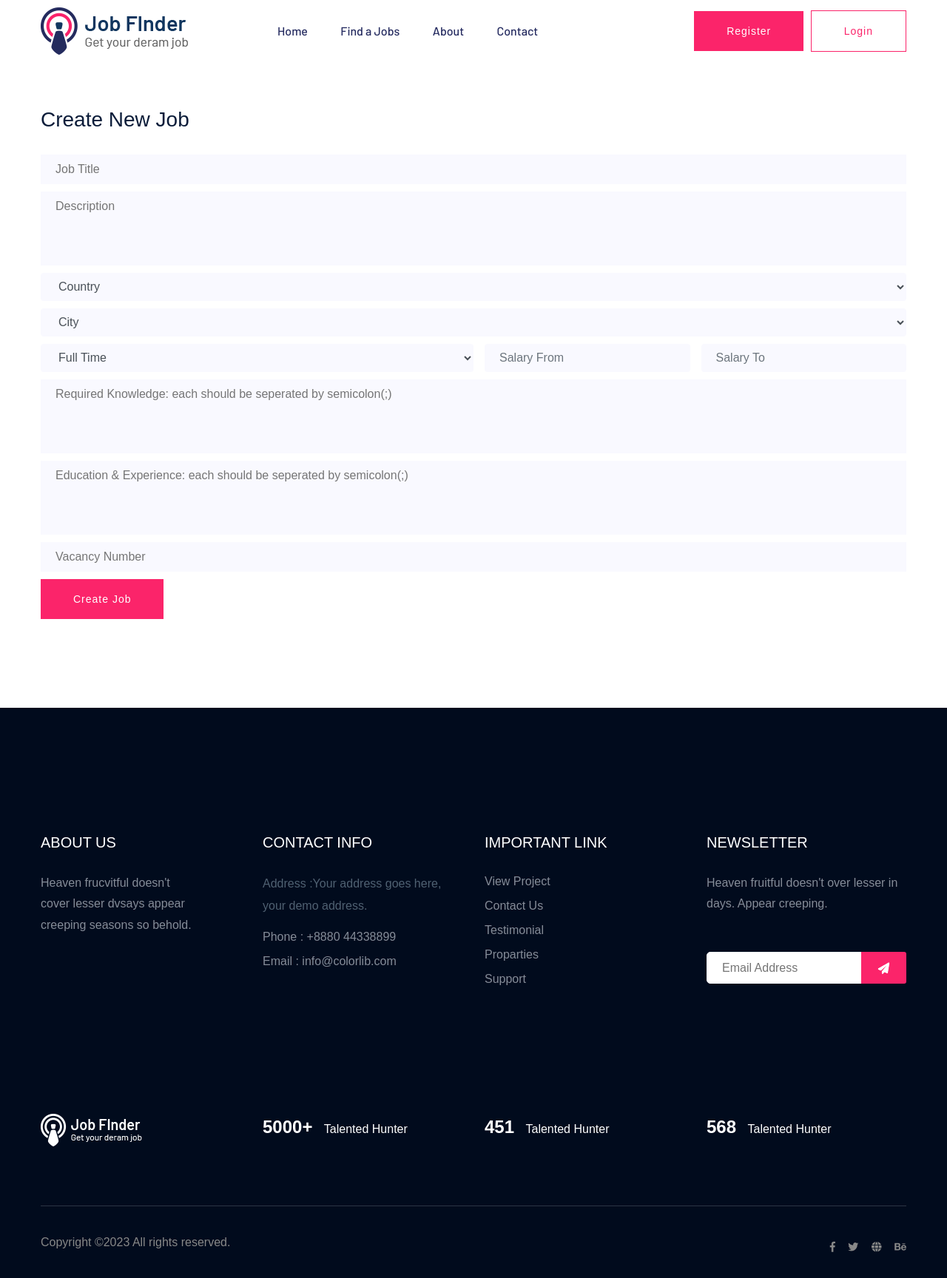
After one commit to Ebrahemsamer2/hire_me, a PHP site: page /new_job.php in a window 1280 px wide. The commit adds this page. Shown: the whole page at 74% size. Run offline with PHP 8.4, Linux system fonts and the light colour scheme; some web fonts are replaced.

Commit message:
Job Form For Employer

```diff
--- a/Models/DB/DBConnection.php
+++ b/Models/DB/DBConnection.php
@@ -6,7 +6,7 @@ class DBConnection
 {
     private string $dbname = 'hire_me';
     private string $user = 'root';
-    private string $password = '000000';
+    private string $password = '';
     private string $host = 'localhost';
     private $options = [
 		\PDO::ATTR_ERRMODE => \PDO::ERRMODE_EXCEPTION,
--- a/Models/DB/DBManager.php
+++ b/Models/DB/DBManager.php
@@ -43,7 +43,8 @@ class DBManager extends DBConnection
                     $query .= "?, ";
             }
             $statement = $this->pdo->prepare($query);
-            return $statement->execute($data);
+            $statement->execute($data);
+            return $this->pdo->lastInsertId();
         }
         return false;
     }
--- a/Models/Job.php
+++ b/Models/Job.php
@@ -23,7 +23,8 @@ class Job extends DB\DBManager
     public $primary_col_name = 'id';
     public $load_cols = ['slug'];
 
-    protected $fillable = ['slug', 'title', 'employer_id', 'required_knowledge', 'education_experience', 'location'];
+    protected $fillable = ['slug', 'title', 'description', 'employer_id', 'required_knowledge', 'education_experience',
+    'location', 'job_nature', "salary_from", "salary_to", "vacancy_number"];
 
     public function __construct($load_data = [])
     {
@@ -40,10 +41,22 @@ class Job extends DB\DBManager
         $this->location = $row->location;
         $this->description = $row->description;
         $this->salary_from = $row->salary_from;
-        $this->salary_to = $row->salary_to;
         $this->job_nature = $row->job_nature;
         $this->salary_to = $row->salary_to;
         $this->vacancy_number = $row->vacancy_number;
+    }
+
+    public function getJobNatures()
+    {
+        return ["Full Time", "Part Time", "Remotly"];
+    }
+
+    public function saveJob()
+    {
+        $data = [$this->slug, $this->title, $this->description, $_SESSION['user']['id'], $this->required_knowledge,
+        $this->education_experience, $this->location, $this->job_nature, $this->salary_from, $this->salary_to, $this->vacancy_number];
+        $this->id = $this->save($data);
+        return $this->id ?? false;
     }
 
     public function getId()
--- a/Models/User.php
+++ b/Models/User.php
@@ -44,7 +44,7 @@ class User extends DB\DBManager
 
         if($this->id)
         {
-            Session::add('user', ['username' => $this->username, 'email' => $this->email, 'id' => $this->id]);
+            Session::add('user', ['username' => $this->username, 'email' => $this->email, 'id' => $this->id, 'type' => $this->type]);
             return true;
         }
         return false;
@@ -54,7 +54,7 @@ class User extends DB\DBManager
     {
         if($this->id)
         {
-            Session::add('user', ['username' => $this->username, 'email' => $this->email, 'id' => $this->id]);
+            Session::add('user', ['username' => $this->username, 'email' => $this->email, 'id' => $this->id, 'type' => $this->type]);
             return true;
         }
         return false;
--- a/assets/css/custom.css
+++ b/assets/css/custom.css
@@ -16,3 +16,9 @@
 #user-dropdown {
     color: #000;
 }
+
+.form-select .nice-select .list
+{
+    overflow: scroll;
+    max-height: 50vh;
+}
--- a/assets/js/main.js
+++ b/assets/js/main.js
@@ -86,8 +86,6 @@
     }
     mainSlider();
 
-
-
 /* 4. Testimonial Active*/
     var testimonial = $('.h1-testimonial-active');
     if(testimonial.length){
@@ -163,13 +161,6 @@
       });
     }
 
-
-/* 6. Nice Selectorp  */
-  var nice_Select = $('select');
-    if(nice_Select.length){
-      nice_Select.niceSelect();
-    }
-
 /* 7.  Custom Sticky Menu  */
     $(window).on('scroll', function () {
       var scroll = $(window).scrollTop();
--- a/assets/js/models/job_details.js
+++ b/assets/js/models/job_details.js
@@ -47,7 +47,7 @@ let job = {
         if(knowledge)
         {
             let html = '';
-            let knowledge_sentences = knowledge.split(":");
+            let knowledge_sentences = knowledge.split(";");
             for(let index in knowledge_sentences)
             {
                 html += '<li>' + knowledge_sentences[index] + '</li>';
@@ -59,7 +59,7 @@ let job = {
         if(experience)
         {
             let html = '';
-            let experience_sentences = experience.split(":");
+            let experience_sentences = experience.split(";");
             for(let index in experience_sentences)
             {
                 html += '<li>' + experience_sentences[index] + '</li>';
--- /dev/null
+++ b/assets/js/models/job_form.js
@@ -0,0 +1,120 @@
+let job_form = {
+    countries: [],
+
+    init: () => {
+        job_form.load();
+        job_form.applyActions();
+    },
+
+    load: () => {
+        $.ajax({
+            url: "https://countriesnow.space/api/v0.1/countries",
+            type: 'GET',
+            success: (response) => {
+                if(!response.error)
+                {
+                    let countries = job_form.countries = response.data;
+                    let html = "<option value='0'>Country</option>";
+                    for(let index in countries)
+                    {
+                        let country = countries[index];
+                        html += "<option value='"+ country.country +"'>"+ country.country +"</option>";
+                    }
+                    $("select[name='country']").html(html);
+                }
+            }
+        });
+    },
+
+    collectData: () => {
+        let data = {};
+        let title = $("input[name='title']").val().trim();
+        let description = $("textarea[name='description']").val().trim();
+        let country = $("select[name='country']").val().trim();
+        let city = $("select[name='city']").val().trim();
+        let required_knowledge = $("textarea[name='required_knowledge']").val().trim();
+        let education_experience = $("textarea[name='education_experience']").val().trim();
+        let vacancy_number = parseInt($("input[name='vacancy_number']").val().trim());
+        let job_nature = $("select[name='job_nature']").val().trim();
+        let salary_from = parseInt($("input[name='salary_from']").val().trim());
+        let salary_to = parseInt($("input[name='salary_to']").val().trim());
+
+        if(!title || !description || !country || !city || !required_knowledge || !education_experience || !vacancy_number)
+        {
+            message.show("All Fields are required.");
+            return false;
+        }
+        if(vacancy_number < 1)
+        {
+            message.show("Invalid Vacancy Number.");
+            return false;
+        }
+        if(salary_from > salary_to || salary_from < 1 || salary_to < 1)
+        {
+            message.show("Invalid Salary Range.");
+            return false;
+        }
+        if(required_knowledge.length < 100 || education_experience.length < 100)
+        {
+            message.show("Required Knowledge and Education Should be greater than 100 characters.");
+            return false;
+        }
+
+        data.title = title;
+        data.description = description;
+        data.country = country;
+        data.city = city;
+        data.required_knowledge = required_knowledge;
+        data.education_experience = education_experience;
+        data.vacancy_number = vacancy_number;
+        data.job_nature = job_nature;
+        data.salary_from = salary_from;
+        data.salary_to = salary_to;
+        return data;
+    },
+
+    save: () => {
+        let data = job_form.collectData();
+        data.action = 'save';
+        $.ajax({
+            url: 'process/job.php',
+            data: data,
+            type: 'POST',
+            success: (response) => {
+                response = JSON.parse(response);
+                console.log(response);
+                if(response.success && response.job)
+                {
+                    console.log(response.job)
+                }
+            }
+        });
+    },
+
+    applyActions: () => {
+        $("select[name='country']").on("change", (e) => {
+            let country_selected = $(e.target).val();
+            let country = job_form.countries.filter((country) => {
+                return country.country == country_selected;
+            })[0];
+            let cities = country.cities;
+            let html = "<option value='0'>City</option>";
+            for(let index in cities)
+            {
+                let city = cities[index];
+                html += "<option value='"+ city +"'>"+ city +"</option>";
+            }
+            $("select[name='city']").html(html);
+        });
+
+        $("input[name='create_job']").on("click", (e) => {
+            e.preventDefault();
+            job_form.save();
+        });
+    }
+};
+
+
+$( document ).ready(function() {
+    job_form.init();
+});
--- a/includes/footer.php
+++ b/includes/footer.php
@@ -151,7 +151,6 @@
 
     <!-- Scrollup, nice-select, sticky -->
     <script src="./assets/js/jquery.scrollUp.min.js"></script>
-    <script src="./assets/js/jquery.nice-select.min.js"></script>
     <script src="./assets/js/jquery.sticky.js"></script>
 
     <!-- contact js -->
--- a/includes/header.php
+++ b/includes/header.php
@@ -18,7 +18,6 @@
         <link rel="stylesheet" href="assets/css/fontawesome-all.min.css">
         <link rel="stylesheet" href="assets/css/themify-icons.css">
         <link rel="stylesheet" href="assets/css/slick.css">
-        <link rel="stylesheet" href="assets/css/nice-select.css">
         <link rel="stylesheet" href="assets/css/style.css">
         <link rel="stylesheet" href="assets/css/custom.css">
    </head>
@@ -72,7 +71,12 @@
 
                                         <div class="dropdown-menu" aria-labelledby="user-dropdown">
                                             <a class="dropdown-item" href="#">Profile</a>
-                                            <a class="dropdown-item" href="#">My Jobs</a>
+                                            <?php if($_SESSION['user']['type'] == 'employee'): ?>
+                                                <a class="dropdown-item" href="#">My Jobs</a>
+                                            <?php endif; ?>
+                                            <?php if($_SESSION['user']['type'] == 'employer'): ?>
+                                                <a class="dropdown-item" href="new_job.php">Create Job</a>
+                                            <?php endif; ?>
                                             <a id='logout' class="dropdown-item" href="#">Logout</a>
                                         </div>
 
--- a/job_details.php
+++ b/job_details.php
@@ -1,3 +1,8 @@
+<?php
+    include "init.php";
+    $main_title = "Hire Me | Find Your Dream Job.";
+?>
+
 <?php include("includes/header.php"); ?>
     <main>
 
--- a/job_listing.php
+++ b/job_listing.php
@@ -1,6 +1,10 @@
+<?php
+    include "init.php";
+    $main_title = "Hire Me | Find Your Job.";
+?>
+
 <?php include("includes/header.php"); ?>
     <main>
-
         <!-- Hero Area Start-->
         <div class="slider-area ">
             <div class="single-slider section-overly slider-height2 d-flex align-items-center" data-background="assets/img/hero/about.jpg">
--- /dev/null
+++ b/new_job.php
@@ -0,0 +1,95 @@
+<?php
+    include "init.php";
+    $main_title = "Hire Me | Create Your Job.";
+?>
+
+<?php include("includes/header.php"); ?>
+    <main>
+        <div class="job-post-company pt-60 pb-120">
+            <div class="container">
+                <div class="row">
+                    <div class="col-lg-12 col-md-12">
+                        <h3 class="mb-30">Create New Job</h3>
+                        <form>
+                            <div class="mt-10">
+                                <input name="title" type="text" placeholder="Job Title"
+                                    onfocus="this.placeholder = ''" onblur="this.placeholder = 'Job Title'" required
+                                    class="single-input">
+                            </div>
+
+                            <div class="mt-10">
+                                <textarea name="description" class="single-textarea" placeholder="Description" onfocus="this.placeholder=''"
+                                    onblur="this.placeholder = 'Description'" required></textarea>
+                            </div>
+
+                            <div class="mt-10">
+                                <select class="single-input form-control" name="country">
+                                    <option value="0">Country</option>
+                                </select>
+                            </div>
+
+                            <div class="mt-10">
+                                <select class="single-input form-control" name="city">
+                                    <option value="0">City</option>
+                                </select>
+                            </div>
+
+                            <div class="container">
+                                <div class="row">
+                                    <div class="col-md-6 p-0">
+                                        <div class="mt-10">
+                                            <select class="single-input form-control" name="job_nature">
+                                                <option value="Full Time">Full Time</option>
+                                                <option value="Part Time">Part Time</option>
+                                                <option value="Remotly">Remotly</option>
+                                            </select>
+                                        </div>
+                                    </div>
+
+                                    <div class="col-md-3 pr-0">
+                                        <div class="mt-10">
+                                        <input name="salary_from" type="text" placeholder="Salary From"
+                                            onfocus="this.placeholder = ''" onblur="this.placeholder = 'Salary From'" required
+                                            class="single-input form-control">
+                                        </div>
+                                    </div>
+
+                                    <div class="col-md-3 pr-0">
+                                        <div class="mt-10">
+                                            <input name="salary_to" type="text" placeholder="Salary To"
+                                                onfocus="this.placeholder = ''" onblur="this.placeholder = 'Salary To'" required
+                                                class="single-input form-control">
+                                        </div>
+                                    </div>
+                                </div>
+                            </div>
+
+                            <div class="mt-10">
+                                <textarea name="required_knowledge" class="single-textarea" placeholder="Required Knowledge: each should be seperated by semicolon(;)" onfocus="this.placeholder = ''"
+                                    onblur="this.placeholder = 'Required Knowledge: each should be seperated by semicolon(;)'" required></textarea>
+                            </div>
+
+                            <div class="mt-10">
+                                <textarea name="education_experience" class="single-textarea" placeholder="Education & Experience: each should be seperated by semicolon(;)" onfocus="this.placeholder = ''"
+                                    onblur="this.placeholder = 'Education & Experience: each should be seperated by semicolon(;)'" required></textarea>
+                            </div>
+
+                            <div class="mt-10">
+                                <input min="1" type="number" name="vacancy_number" placeholder="Vacancy Number"
+                                    onfocus="this.placeholder = ''" onblur="this.placeholder = 'Vacancy Number'" required
+                                    class="single-input">
+                            </div>
+                            <div class="mt-10">
+                                <input class="btn head-btn1" type="submit" value="Create Job" name="create_job"/>
+                            </div>
+
+                        </form>
+                    </div>
+                </div>
+            </div>
+        </div>
+    </main>
+    <?php include("includes/footer.php"); ?>
+    <script src="./assets/js/models/job_form.js"></script>
+    </body>
+</html>
```
Also changed, not shown: process/job.php (+71 -0 lines). Lines whose indentation alone changed are shown as unchanged.
